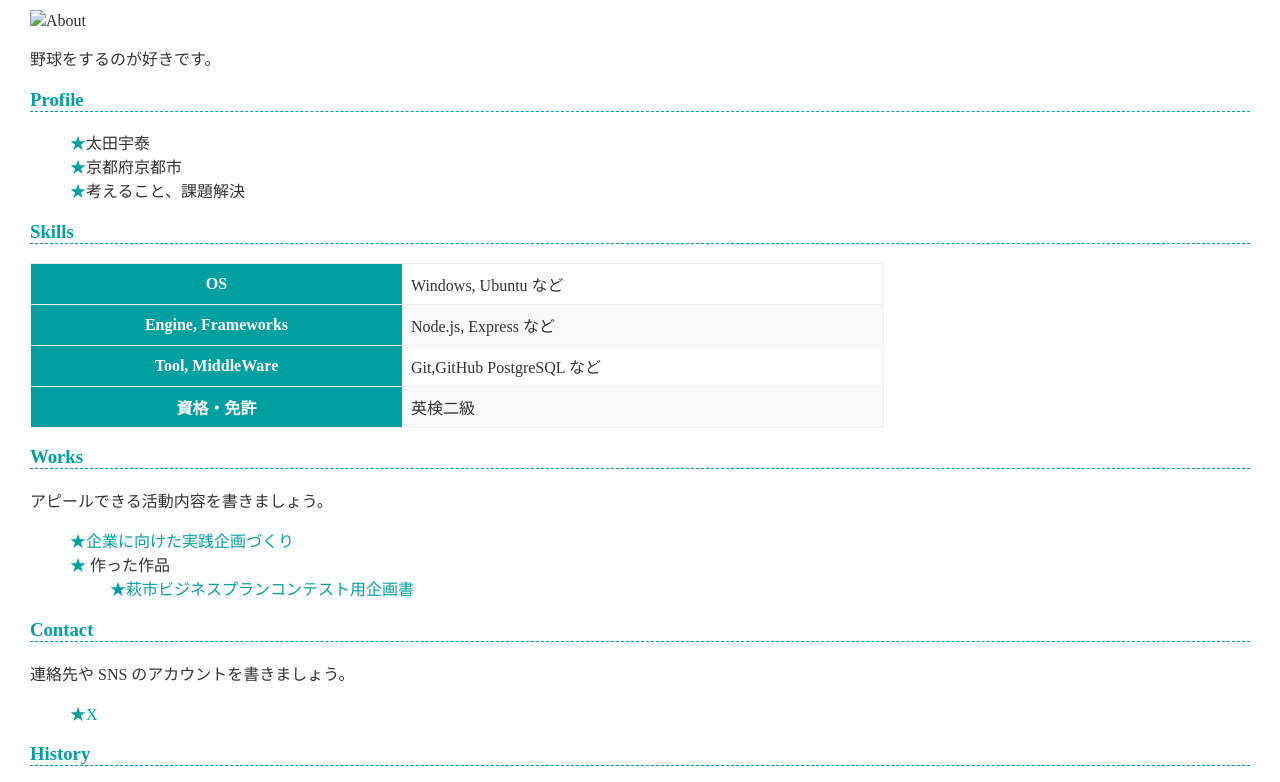
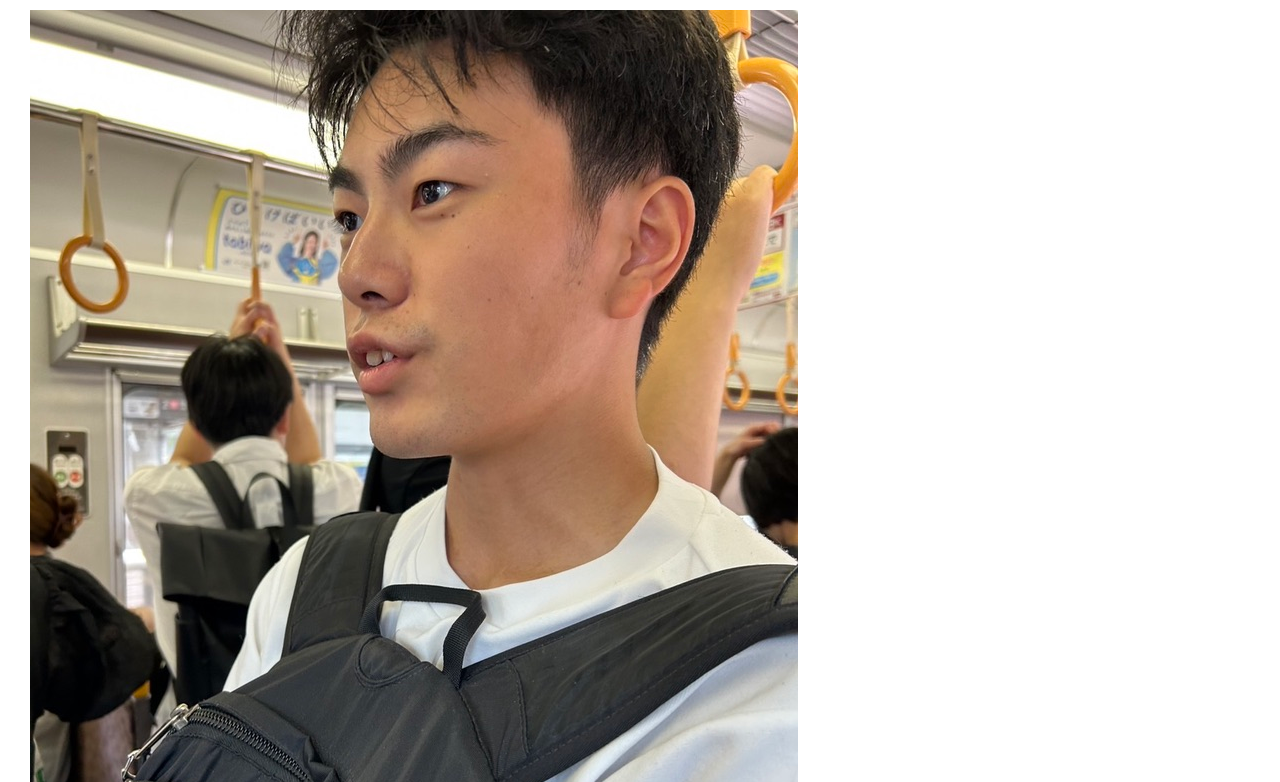
Before and after one commit to 251zs01332-coder/GitHub-251zs01332.github.io, a plain HTML site: page index.html in a window 1280 px wide. Shown: the part 103-885 px from the top of the page. Drawn offline with Linux system fonts and the light colour scheme.

Commit message:
画像の名前を修正

```diff
--- a/index.html
+++ b/index.html
@@ -8,7 +8,7 @@
   </head>
   <body>
     <h1>251zs01332</h1>
-    <img src="D15D561-E7D9-4FDE-BAF8-CC6
+    <img src="7D15D561-E7D9-4FDE-BAF8-CC67F92BA76F_1_105_c.jpeg">
 
     <h2>About</h2>
     <p>
```
